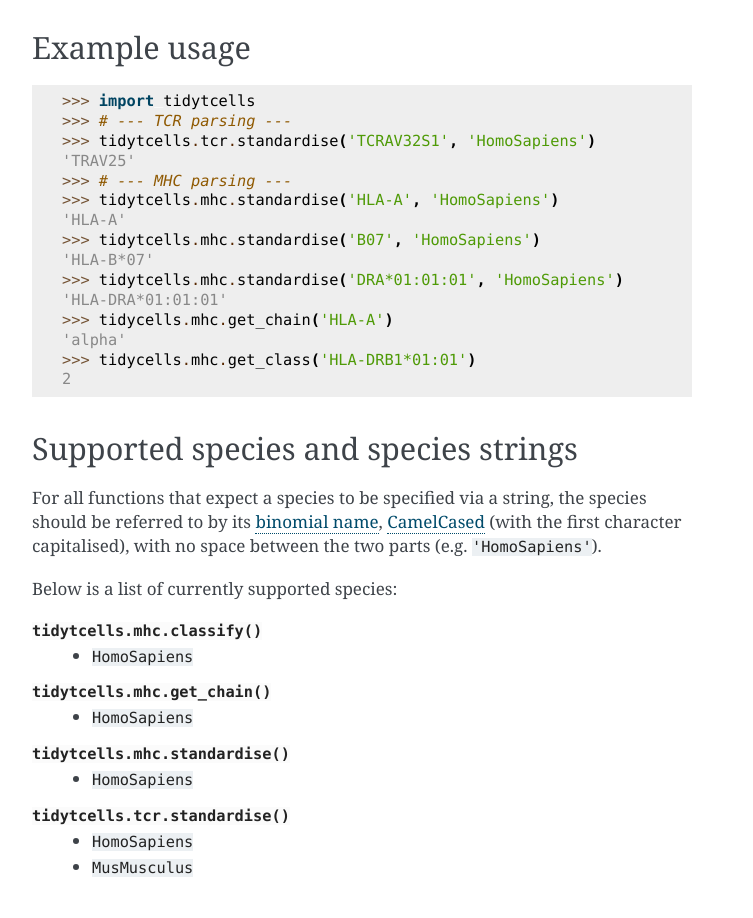
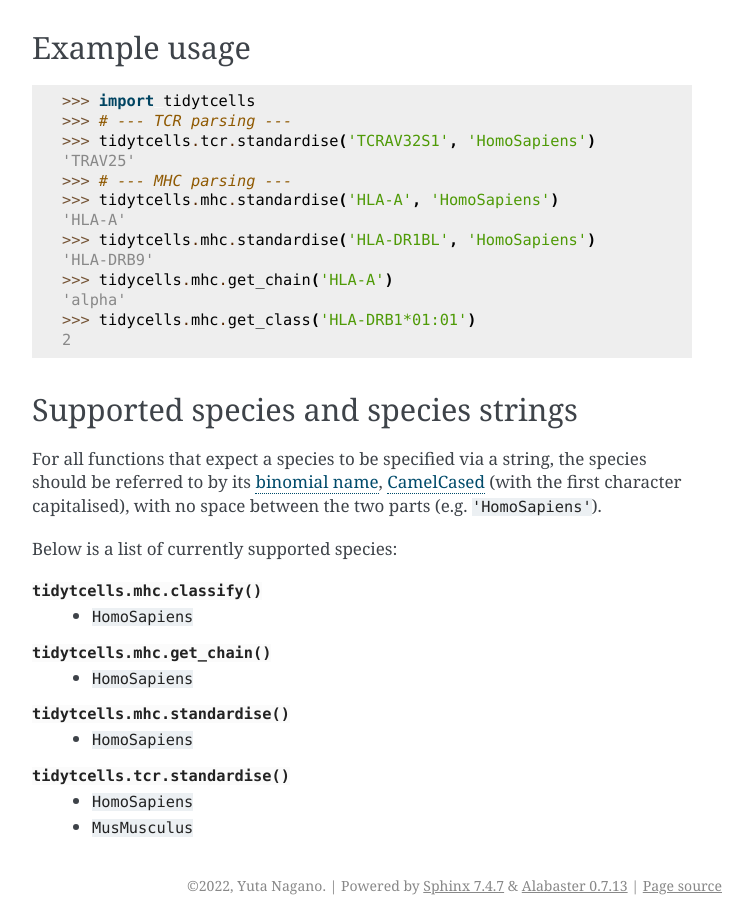
Before and after one commit to yutanagano/tidytcells, a Sphinx documentation site: the page built from docs/usage.rst, in a window 1280 px wide, cut to the strip 888-1806 px from the top of the page. Shown: the whole strip, without its empty margins (388-1141 px from the left). Built offline with Sphinx 7.4.7, drawn with Linux system fonts in a browser that asks for light colours.

Commit message:
Update docs

```diff
--- a/docs/usage.rst
+++ b/docs/usage.rst
@@ -35,10 +35,8 @@ Example usage
 >>> # --- MHC parsing ---
 >>> tidytcells.mhc.standardise('HLA-A', 'HomoSapiens')
 'HLA-A'
->>> tidytcells.mhc.standardise('B07', 'HomoSapiens')
-'HLA-B*07'
->>> tidytcells.mhc.standardise('DRA*01:01:01', 'HomoSapiens')
-'HLA-DRA*01:01:01'
+>>> tidytcells.mhc.standardise('HLA-DR1BL', 'HomoSapiens')
+'HLA-DRB9'
 >>> tidycells.mhc.get_chain('HLA-A')
 'alpha'
 >>> tidycells.mhc.get_class('HLA-DRB1*01:01')
```
Also changed, not shown: 2 other files.
